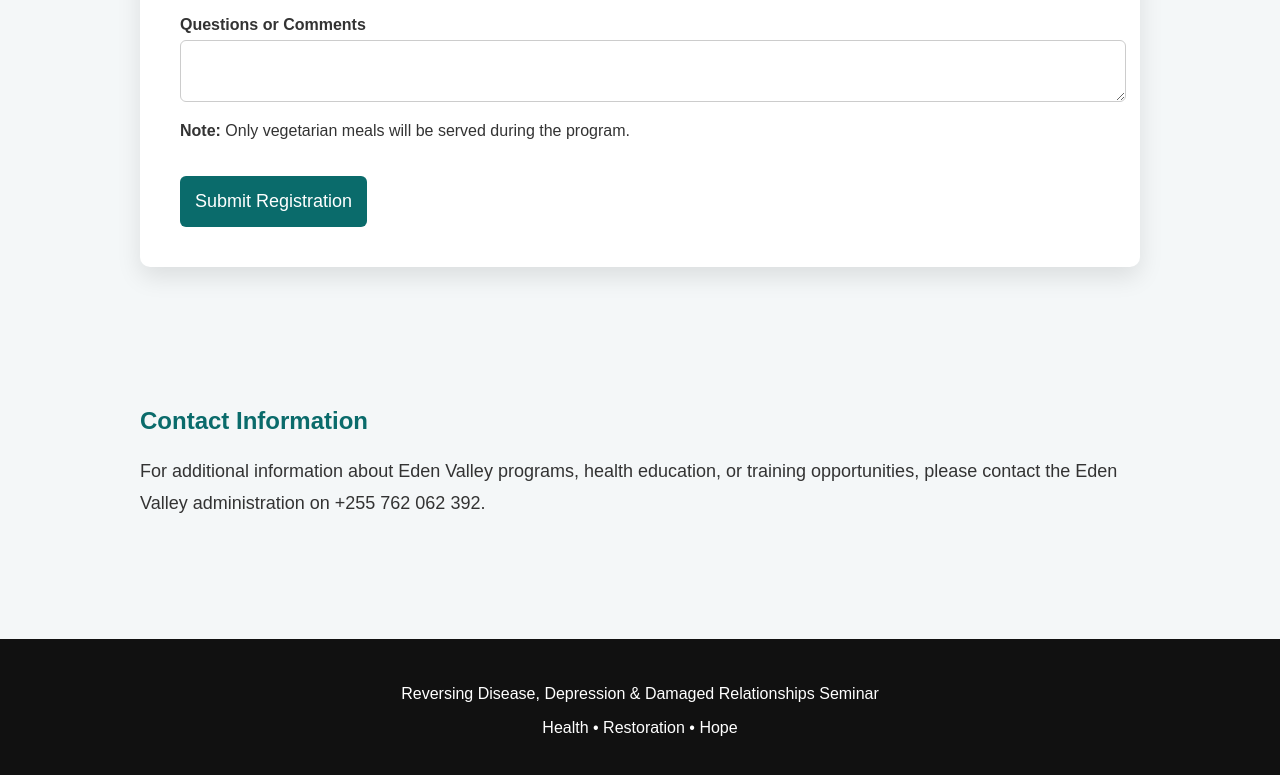
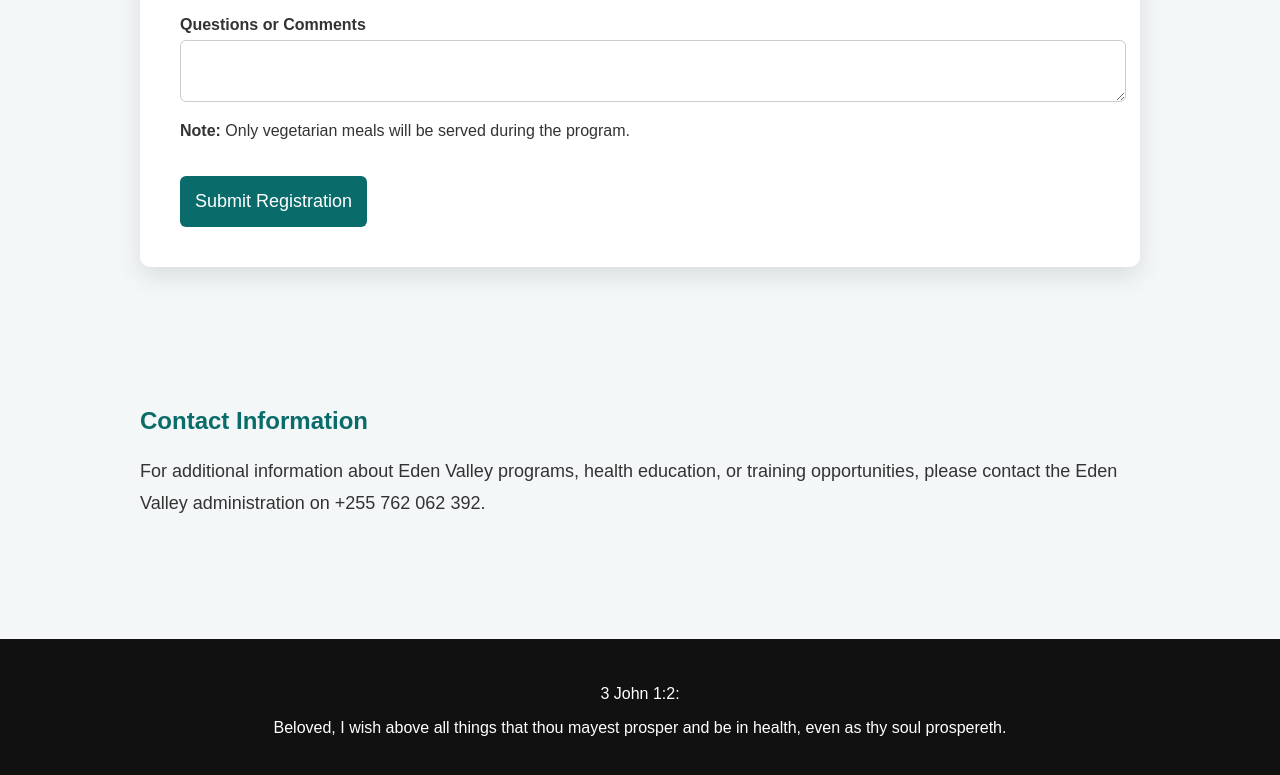
Before and after one commit to luckysangalala/eden-valley-seminars, a plain HTML site: page index.html in a window 1280 px wide. Shown: the part 2726-3501 px from the top of the page. Drawn offline with Linux system fonts and the light colour scheme.

Commit message:
Update index.html

```diff
--- a/index.html
+++ b/index.html
@@ -325,11 +325,11 @@ please contact the Eden Valley administration on +255 762 062 392.
 <footer>
 
 <p>
-Reversing Disease, Depression & Damaged Relationships Seminar
+3 John 1:2:
 </p>
 
 <p>
-Health • Restoration • Hope
+Beloved, I wish above all things that thou mayest prosper and be in health, even as thy soul prospereth.
 </p>
 
 </footer>
```
